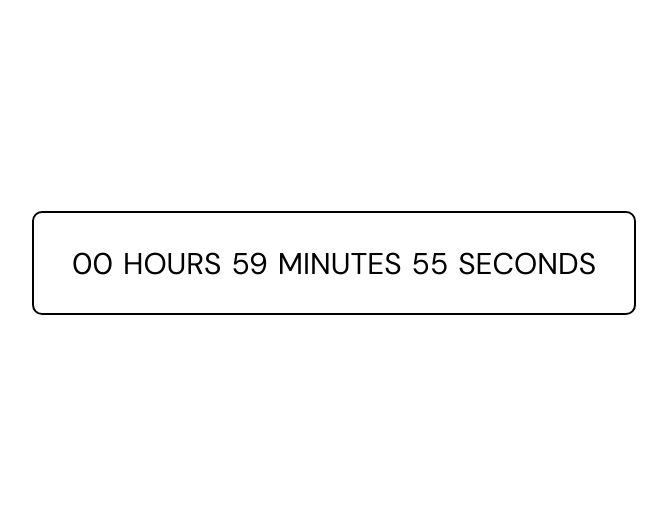
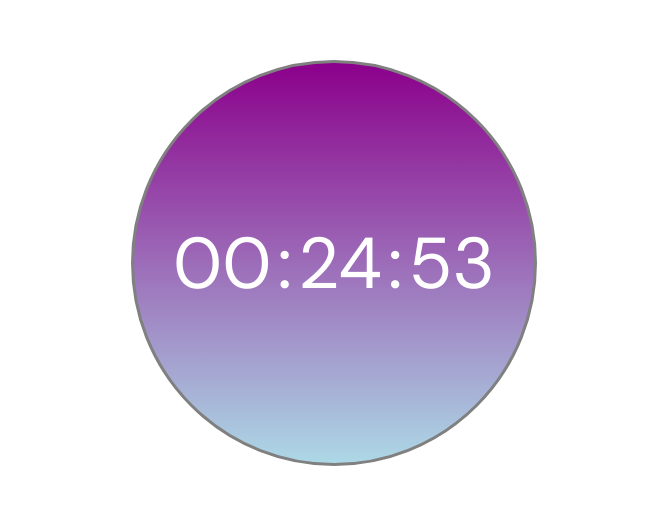
Before and after one commit to dhanushk03/flowmoro, a React (Create React App) app in the folder timerapp/: page / in a window 1280 px wide. Shown: the part 137-642 px from the top of the page, without its empty margins (306-973 px from the left). Built offline with nearby package versions, Linux system fonts and the light colour scheme.

Commit message:
Styled the timer, changed to circle

```diff
--- a/timerapp/src/Components/CountdownTimer/CountdownTimer.css
+++ b/timerapp/src/Components/CountdownTimer/CountdownTimer.css
@@ -1,18 +1,22 @@
 .countdown-timer {
-    width: 600px;
-    height: 100px;
-    border: 2px solid black;
-    border-radius: 10px;
+    width: 400px;
+    height: 400px;
+    border: 3px solid grey;
+    border-radius: 50%;
+    box-shadow: black;
+    background: linear-gradient(darkmagenta, lightblue);
 
     font-family: "DM Sans";
-    font-size: 30px;
+    font-size: 72px;
 
     display: flex;
     justify-content: center;
     align-items: center;
+    /**flex-wrap: wrap;**/
 }
 
-.countdown-timer span {
-    margin-left: 5px;
-    margin-right: 5px;
+span {
+    margin-left: 3px;
+    margin-right: 3px;
+    color: white;
 }
--- a/timerapp/src/Components/CountdownTimer/CountdownTimer.js
+++ b/timerapp/src/Components/CountdownTimer/CountdownTimer.js
@@ -4,8 +4,8 @@ import "./CountdownTimer.css";
 
 const defaultRemainingTime = {
     seconds: '00',
-    minutes: '00',
-    hours: '01',
+    minutes: '25',
+    hours: '00',
 }
 
 const CountdownTimer = (props) => {
@@ -21,7 +21,6 @@ const CountdownTimer = (props) => {
     function updateRemainingTime() {
         //case1: seconds goes from 00 to 59
         //case2: minutes goes from 00 to 59
-        //case3: hours goes from 00 to 59
         if (remainingTime.seconds == "00" && remainingTime.minutes == "00" && remainingTime.hours == "00") {
             return;
         }
@@ -62,11 +61,10 @@ const CountdownTimer = (props) => {
     return (
         <div className="countdown-timer">
             <span>{remainingTime.hours}</span>
-            <span>HOURS</span>
+            <span>:</span>
             <span>{remainingTime.minutes}</span>
-            <span>MINUTES</span>
+            <span>:</span>
             <span>{remainingTime.seconds}</span>
-            <span>SECONDS </span>
         </div>
     )
 }
```
